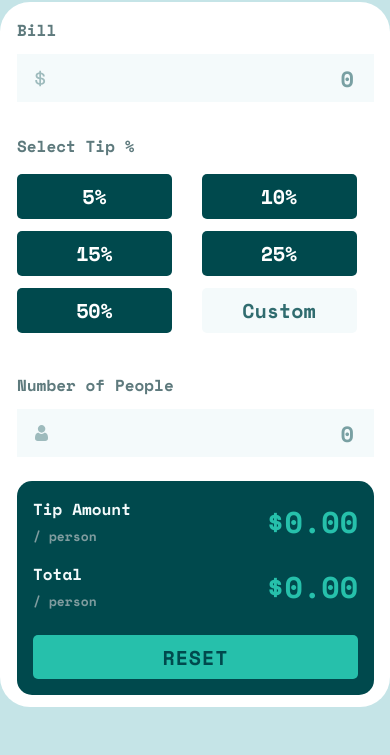
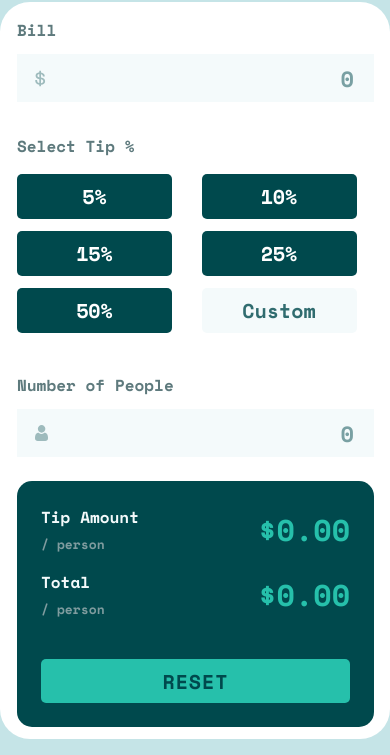
Before and after one commit to danifick/my-second-project, a plain HTML site: page index.html in a window 390 px wide. Shown: the part 92-847 px from the top of the page. Drawn offline with nearby package versions, Linux system fonts and the light colour scheme.

Commit message:
Поправил код ещё бля

```diff
--- a/style2.css
+++ b/style2.css
@@ -332,6 +332,7 @@ body {
     .tip__calculator {
         display: flex !important;
         flex-direction: column !important;
+        grid-template-columns: none !important;
         gap: 24px !important;
         padding: 16px 16px 12px 17px !important;
         width: 100% !important;
@@ -343,10 +344,13 @@ body {
 
 
     .calculator__right {
+         display: flex !important;
+         flex-direction: column !important;
+         justify-content: flex-start !important;
+         height: auto !important;
          min-height: auto !important;
-         height: auto !important;
-         padding:16px !important;
-         gap: 16px !important;
+         padding: 24px !important;
+         gap: 32px !important;
          border-radius: 15px !important;
          box-sizing: border-box !important;
 
@@ -365,10 +369,10 @@ body {
     body {
         display: flex !important;
         flex-direction: column !important;
-        justify-content: flex-start !important;
+        justify-content: center !important;
         align-items: center !important;
         min-height: 100vh !important;
-        padding-top: 16px !important;
+        padding: 16px 0 !important;
         margin: 0 !important;
         background-color: hsl(185, 41%, 84%) !important;
     }
```
